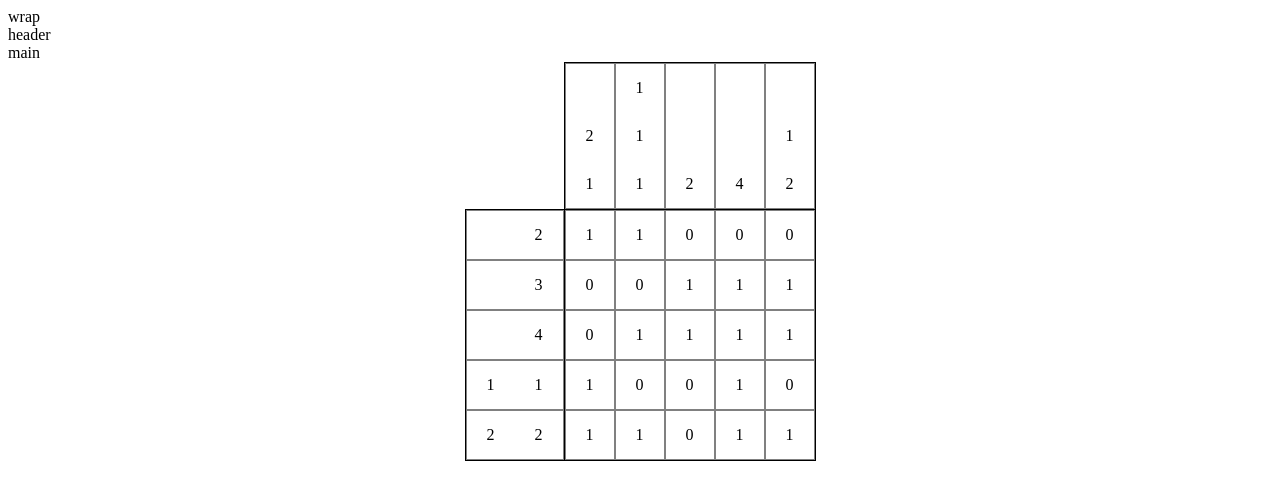
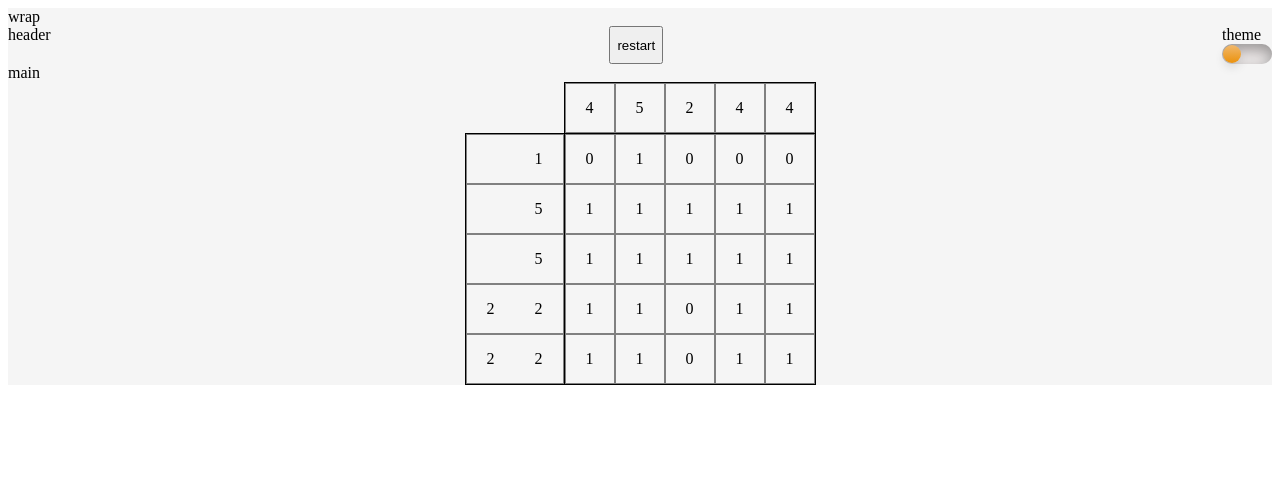
Before and after one commit to ksarise/rs-school, a plain HTML site: page nonograms/index.html in a window 1280 px wide. Drawn offline with Linux system fonts and the light colour scheme.

Commit message:
feat: add random variants of matrices and implement dark mode switch

```diff
--- /dev/null
+++ b/nonograms/base.json
@@ -0,0 +1,7 @@
+[
+  {"matrix" : [[1,0,0,1,1], [1,0,1,0,1], [0,1,1,0,0], [0,1,1,1,1], [0,1,1,0,1]]},
+  {"matrix" : [[0,1,1,1,1], [1,1,1,1,1], [0,1,1,0,0], [0,1,1,1,1], [0,1,1,1,1]]},
+  {"matrix" : [[0,0,1,1,1], [1,0,1,0,1], [0,1,1,0,0], [0,1,1,1,1], [0,1,1,0,1]]},
+  {"matrix" : [[0,0,0,1,1], [1,0,1,0,1], [0,1,1,0,0], [0,1,1,1,1], [0,1,1,0,1]]},
+  {"matrix" : [[0,0,0,0,1], [1,1,1,0,1], [0,1,1,0,0], [1,1,1,1,1], [0,1,1,0,1]]}
+]
--- a/nonograms/scripts/generateElement.js
+++ b/nonograms/scripts/generateElement.js
@@ -3,7 +3,9 @@ export function generateElement(
   className,
   parent,
   text,
-  id
+  id,
+  type,
+  labelFor
 ) {
   const element = document.createElement(tag);
 
@@ -20,8 +22,17 @@ export function generateElement(
       element.appendChild(document.createTextNode(text));
     }
   }
+
   if (id) {
     element.setAttribute('id', id);
   }
+
+  if (type) {
+    element.setAttribute('type', type);
+  }
+
+  if (labelFor) {
+    element.setAttribute('for', labelFor);
+  }
   return element;
 }
--- a/nonograms/scripts/main.js
+++ b/nonograms/scripts/main.js
@@ -2,26 +2,63 @@ import { generateElement } from "./generateElement.js";
 const body = document.body;
 const wrap = generateElement("div", "page-wrap", body, "wrap");
 const header = generateElement("header", "header", wrap, "header");
+const restartButton = generateElement("button", "restart", header, "restart");
+const themeContainer = generateElement("div", "theme-container", header, "theme");
+const themeInput = generateElement("input", "theme-input", themeContainer, "",'theme-mode', "checkbox");
+const themeLabel = generateElement("label", "theme-label", themeContainer, "", false, false, 'theme-mode');
 const main = generateElement("main", "main", wrap, "main");
 const mainContainer = generateElement("section","main-container", main, );
 const matrix = generateElement("div", "matrix", mainContainer);
+const horHintsPanel = generateElement("div", "horHintsPanel", mainContainer);
+const vertHintsPanel = generateElement("div", "vertHintsPanel", mainContainer);
+
+//switch theme mode
+themeContainer.addEventListener("click", () => {
+  if (themeInput.checked) {
+    wrap.classList.add("dark-theme");
+  } else {
+    wrap.classList.remove("dark-theme");
+  }
+})
 
 //example matrix
-const matrix2 = [[1,0,0,1,1], [1,0,1,0,1], [0,1,1,0,0], [0,1,1,1,1], [0,1,1,0,1]];
+const picture2 = [[1,0,0,1,1], [1,0,1,0,1], [0,1,1,0,0], [0,1,1,1,1], [0,1,1,0,1]];
+
+//fetch matrix from json
+async function picBase() {
+  try {
+    const response = await fetch("./base.json");
+    const data = await response.json();
+    let indexRandom = Math.floor(Math.random() * data.length);
+    console.log(data.length, indexRandom);
+    // console.log(indexRandom, data[indexRandom].matrix);
+    let picture =  data[indexRandom].matrix;
+    return picture;
+  }
+  catch (error) {
+    console.log('Fetch error: ', error);
+  }
+};
+
+(async () => {
+  let picture = await picBase();
+
 
 //create cells
+function createCells(){
   let count = 0;
-const len = matrix2.reduce((count, row) => count + row.length, 0);
+  const len = picture.reduce((count, row) => count + row.length, 0);
   let checkArray = Array.from({ length: len }, (item) => 0);
-for (let i = 0; i < matrix2.length; i += 1) {
+  for (let i = 0; i < picture.length; i += 1) {
     const row = generateElement("div", "row", matrix);
-  for (let j = 0; j < matrix2[i].length; j += 1) {
-    const cell = generateElement("div", "gram", row, matrix2[i][j].toString(), count);
+    for (let j = 0; j < picture[i].length; j += 1) {
+      const cell = generateElement("div", "gram", row, picture[i][j].toString(), count);
       count += 1;
       cell.addEventListener('click', () => {
-      checkCell(cell, checkArray, matrix2, Number(cell.id));
-      // checkWin(matrix2, checkArray);
+        checkCell(cell, checkArray, picture, Number(cell.id));
+        // checkWin(picture, checkArray);
       })
+    }
   }
 }
 
@@ -49,13 +86,14 @@ function checkWin(arr1, arr2) {
   console.log('matrix', equal, arr1.flat());
 }
 
+ function createClues () {
   //compute values for vertical clues
   const vertHints = [];
-for (let i = 0; i < matrix2.length; i += 1) {
+  for (let i = 0; i < picture.length; i += 1) {
     const temp = []
     let accI = 0;
-  for (let j = 0; j < matrix2[i].length; j += 1) {
-      if (matrix2[i][j] === 1) {
+    for (let j = 0; j < picture[i].length; j += 1) {
+        if (picture[i][j] === 1) {
             accI += 1;
         } else if ( accI >0) {
             temp.push(accI);
@@ -70,11 +108,11 @@ for (let i = 0; i < matrix2.length; i += 1) {
 
   //compute values for horizontal clues
   const horHints = [];
-for (let j = 0; j < matrix2.length; j += 1) {
+  for (let j = 0; j < picture.length; j += 1) {
     const temp = []
     let accJ = 0;
-  for (let i = 0; i < matrix2[j].length; i += 1) {
-      if (matrix2[i][j] === 1) {
+    for (let i = 0; i < picture[j].length; i += 1) {
+        if (picture[i][j] === 1) {
             accJ += 1;
         } else if ( accJ >0) {
             temp.push(accJ);
@@ -88,9 +126,9 @@ for (let j = 0; j < matrix2.length; j += 1) {
   }
 
   //create horizontal clues
-const horHintsPanel = generateElement("div", "horHintsPanel", mainContainer);
 
-for (let i = 0; i < matrix2.length; i += 1){
+
+  for (let i = 0; i < picture.length; i += 1){
     const hHintRow = generateElement("div", "hHintRow", horHintsPanel);
     horHints[i].forEach((element) => {
       const hHint = generateElement("div", "hHint", hHintRow, element.toString());
@@ -98,10 +136,39 @@ for (let i = 0; i < matrix2.length; i += 1){
   }
 
   //create vertical clues
-const vertHintsPanel = generateElement("div", "vertHintsPanel", mainContainer);
-for (let i = 0; i < matrix2.length; i += 1){
+
+  for (let i = 0; i < picture.length; i += 1){
     const vHintRow = generateElement("div", "vHintRow", vertHintsPanel);
     vertHints[i].forEach((element) => {
       const vHint = generateElement("div", "vHint", vHintRow, element.toString());
     })
   }
+}
+//game state controls
+function startGame() {
+  cleanCells();
+  cleanMatrix();
+  picBase();
+  createCells();
+  createClues();
+}
+
+startGame();
+
+restartButton.addEventListener('click', () => {
+  startGame();
+});
+
+function cleanMatrix () {
+  matrix.replaceChildren();
+  vertHintsPanel.replaceChildren();
+  horHintsPanel.replaceChildren();
+}
+
+function cleanCells () {
+  const cells = document.querySelectorAll(".black");
+  cells.forEach((cell) => {
+    cell.classList.remove("black");
+  });
+}
+})();
--- a/nonograms/style.css
+++ b/nonograms/style.css
@@ -1,6 +1,63 @@
 /* * {
   border: 1px solid red;
 } */
+.page-wrap {
+  background-color: whitesmoke;
+  transition: 0.3s;
+}
+.dark-theme {
+  background-color: gray;
+  transition: 0.3s;
+  z-index: -1;
+}
+.header {
+  display: flex;
+  justify-content: space-between;
+  max-width: 1400px;
+}
+.theme-container {
+
+}
+.theme-input {
+  width: 0;
+  height: 0;
+  visibility: hidden;
+}
+.theme-input:checked + .theme-label {
+  background-color: #1f1e1ed3;
+}
+.theme-input:checked + .theme-label:after {
+  left:50px;
+  transform: translateX(-100%);
+  background: linear-gradient(180deg,rgb(109, 108, 108),#464545ee);
+}
+
+.theme-label {
+  width:50px;
+  height:20px;
+  position: relative;
+  display: block;
+  background: #ece6e6;
+  border-radius: 20px;
+  box-shadow: inset 0px 5px 15px rgba(0,0,0,0.4), inset 0px -5px 15px rgba(255, 255, 255, 0.63);
+  cursor: pointer;
+  transition: 0.3s
+}
+.theme-label:after {
+  content: "";
+  width:18px;
+  height: 18px;
+  position: absolute;
+  top:1px;
+  left:1px;
+  background: linear-gradient(180deg,#f1b86c,#eb920d);
+  border-radius: 18px;
+  box-shadow: 0px 5px 10px rgba(0,0,0,0.1);
+  transition: 0.3s
+}
+.theme-label:active:after {
+  width: 26px;
+}
 
 .main-container {
   display: grid;
```
Lines whose indentation alone changed are shown as unchanged.
